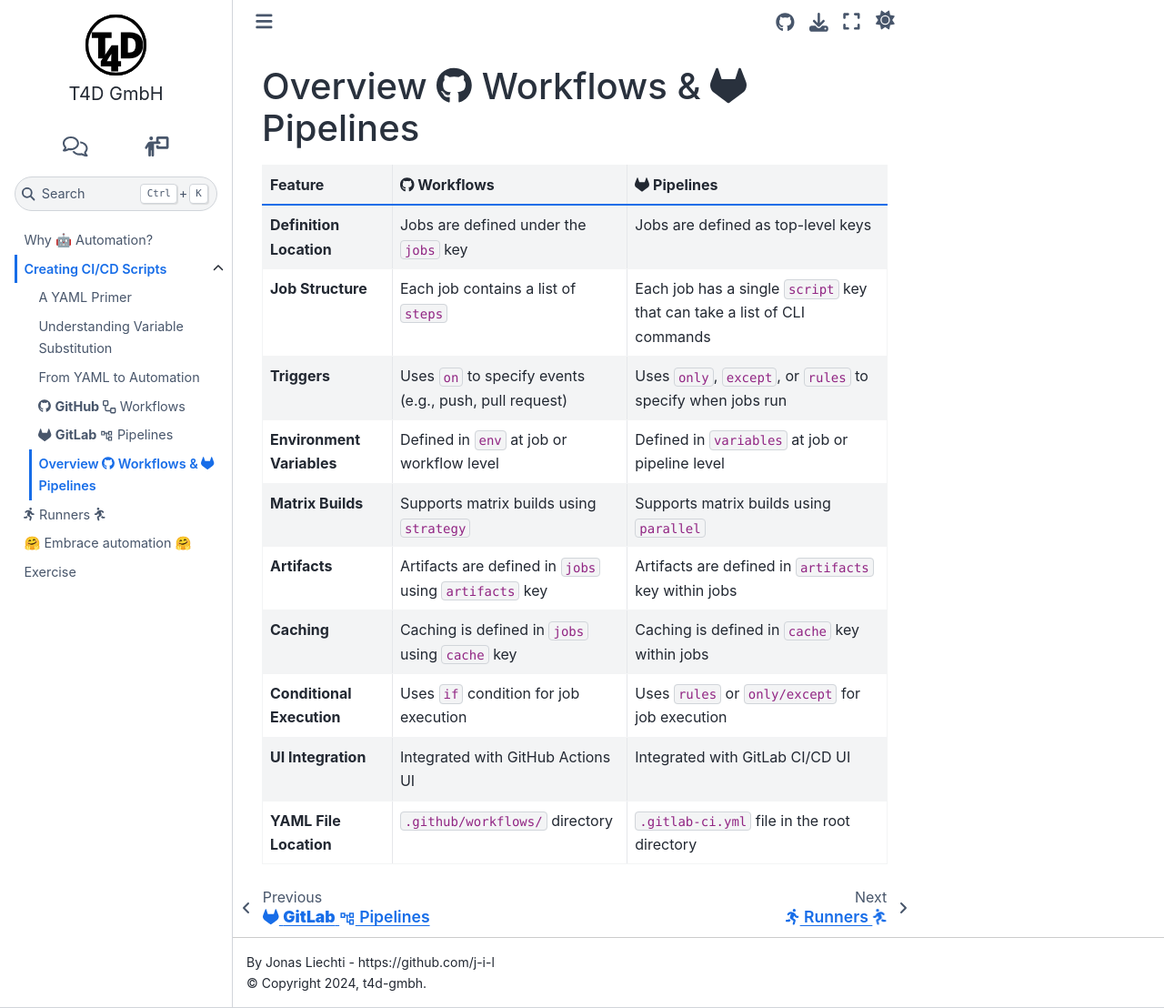
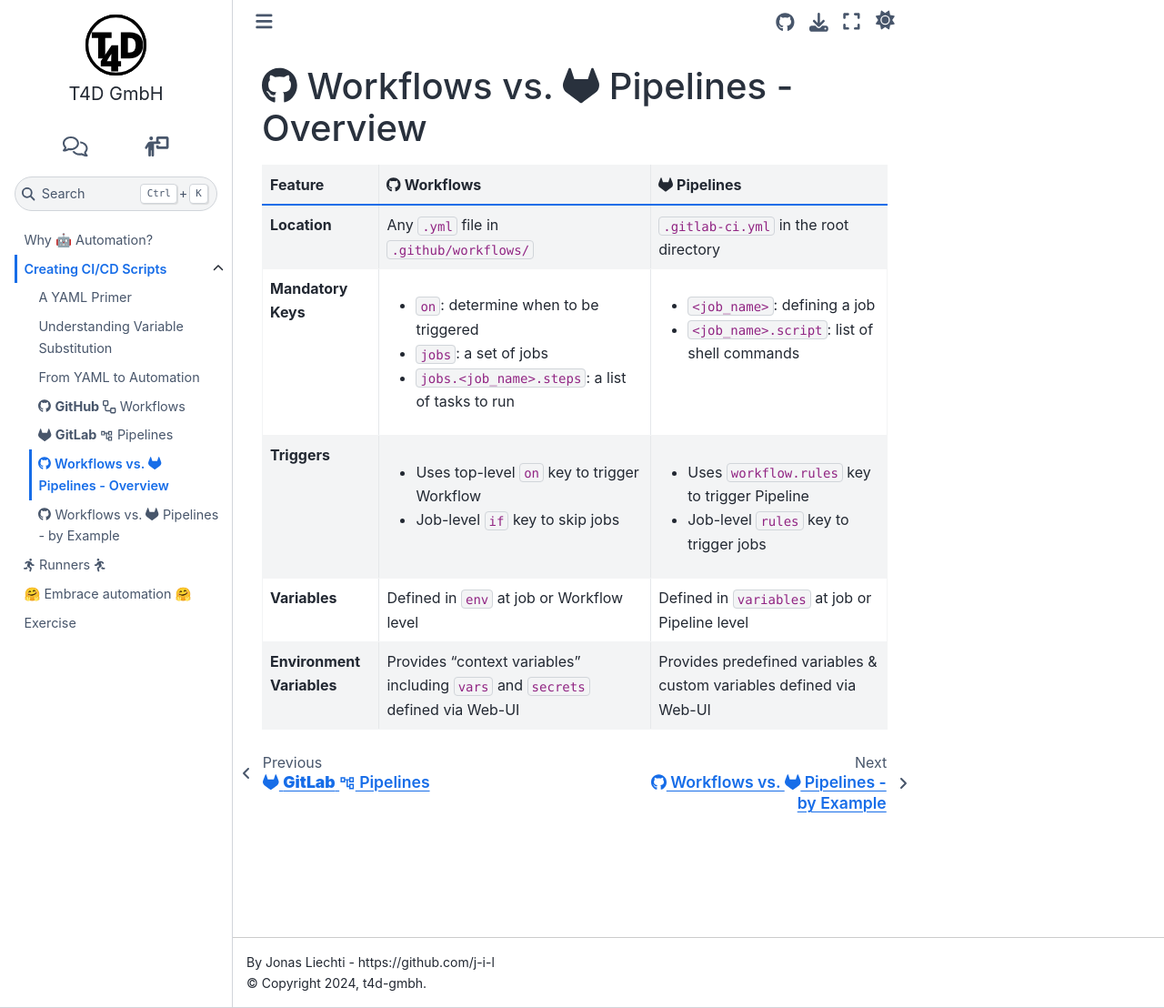
Before and after one commit to t4d-gmbh/ci-cd-workflows, a Sphinx documentation site: the page built from source/content/creating_workflows/overview.md, in a window 1280 px wide and 1108 px high. Shown: the whole window at 91% size. Built offline with Sphinx 7.4.7 and the Sphinx Book theme 1.1.4, drawn with Linux system fonts in a browser that asks for light colours; the version number could not be read and is left out.

Commit message:
done with the creation part

```diff
--- a/source/content/creating_workflows/overview.md
+++ b/source/content/creating_workflows/overview.md
@@ -1,14 +1,9 @@
-## Overview <i class="fab fa-github"></i> Workflows & <i class="fab fa-gitlab"></i>  Pipelines
+## <i class="fab fa-github"></i> Workflows vs. <i class="fab fa-gitlab"></i> Pipelines - Overview
 
 | Feature                     | <i class="fab fa-github"></i> Workflows                          | <i class="fab fa-gitlab"></i>  Pipelines                          |
-|-----------------------------|------------------------------------------|-------------------------------------------|
-| **Definition Location**      | Jobs are defined under the `jobs` key   | Jobs are defined as top-level keys        |
-| **Job Structure**           | Each job contains a list of `steps`     | Each job has a single `script` key that can take a list of CLI commands |
-| **Triggers**                | Uses `on` to specify events (e.g., push, pull request) | Uses `only`, `except`, or `rules` to specify when jobs run |
-| **Environment Variables**   | Defined in `env` at job or workflow level | Defined in `variables` at job or pipeline level |
-| **Matrix Builds**           | Supports matrix builds using `strategy` | Supports matrix builds using `parallel` |
-| **Artifacts**               | Artifacts are defined in `jobs` using `artifacts` key | Artifacts are defined in `artifacts` key within jobs |
-| **Caching**                 | Caching is defined in `jobs` using `cache` key | Caching is defined in `cache` key within jobs |
-| **Conditional Execution**   | Uses `if` condition for job execution    | Uses `rules` or `only/except` for job execution |
-| **UI Integration**          | Integrated with GitHub Actions UI       | Integrated with GitLab CI/CD UI          |
-| **YAML File Location**      | `.github/workflows/` directory           | `.gitlab-ci.yml` file in the root directory |
+|-----------------------------|------------------------------------------------------------------|-------------------------------------------|
+| **Location**                | Any `.yml` file in `.github/workflows/` | `.gitlab-ci.yml` in the root directory |
+| **Mandatory Keys**          | <ul><li>`on`: determine when to be triggered</li><li> `jobs`: a set of jobs</li><li>`jobs.<job_name>.steps`: a list of tasks to run</li></ul>  | <ul><li>`<job_name>`: defining a job</li><li>`<job_name>.script`: list of shell commands</li></ul> |
+| **Triggers**                | <ul><li>Uses top-level `on` key to trigger Workflow</li><li>Job-level `if` key to skip jobs</li></ul> | <ul><li>Uses `workflow.rules` key to trigger Pipeline</li><li>Job-level `rules` key to trigger jobs</li></ul> |
+| **Variables**               | Defined in `env` at job or Workflow level | Defined in `variables` at job or Pipeline level |
+| **Environment Variables**   | Provides "context variables" including `vars` and `secrets` defined via Web-UI | Provides predefined variables & custom variables defined via Web-UI |
```
Also changed, not shown: source/content/creating_workflows/examples.md (added, +27 -0 lines), source/content/creating_workflows/index.md (+1 -0 lines).
